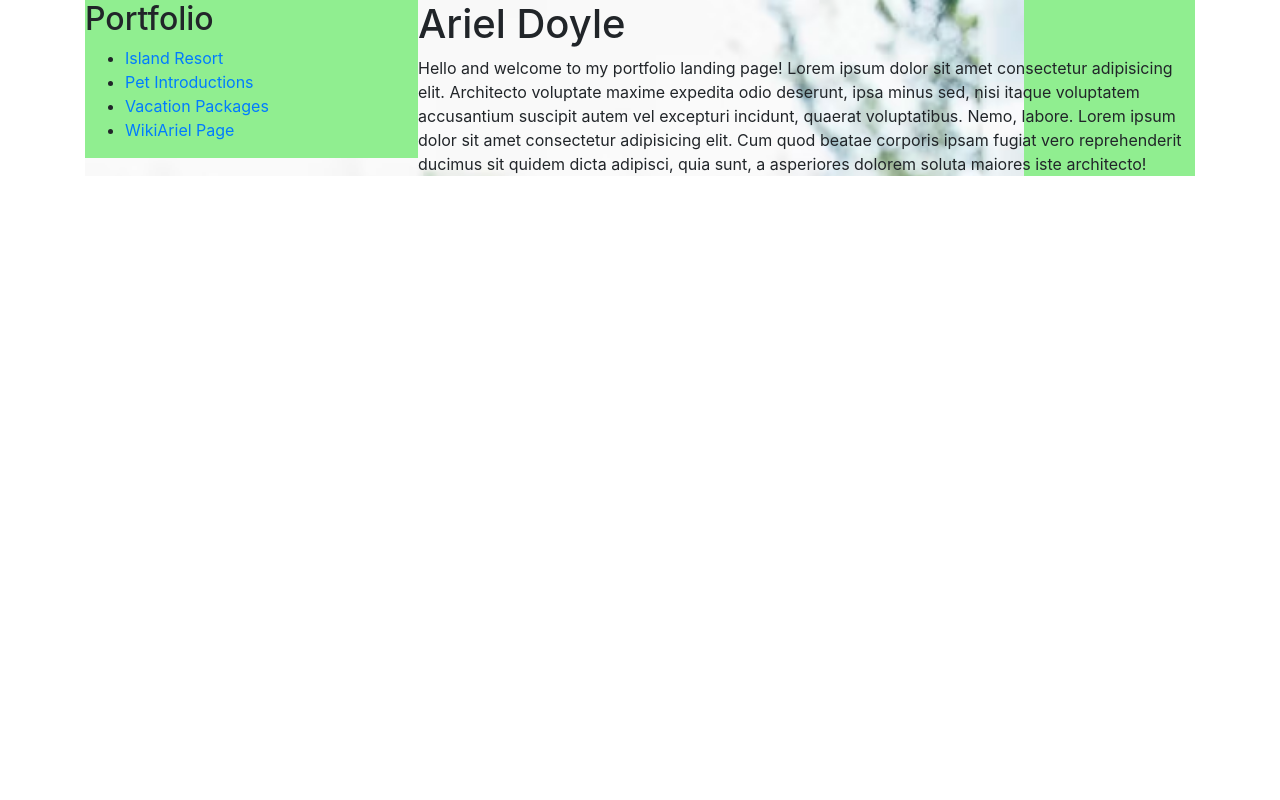
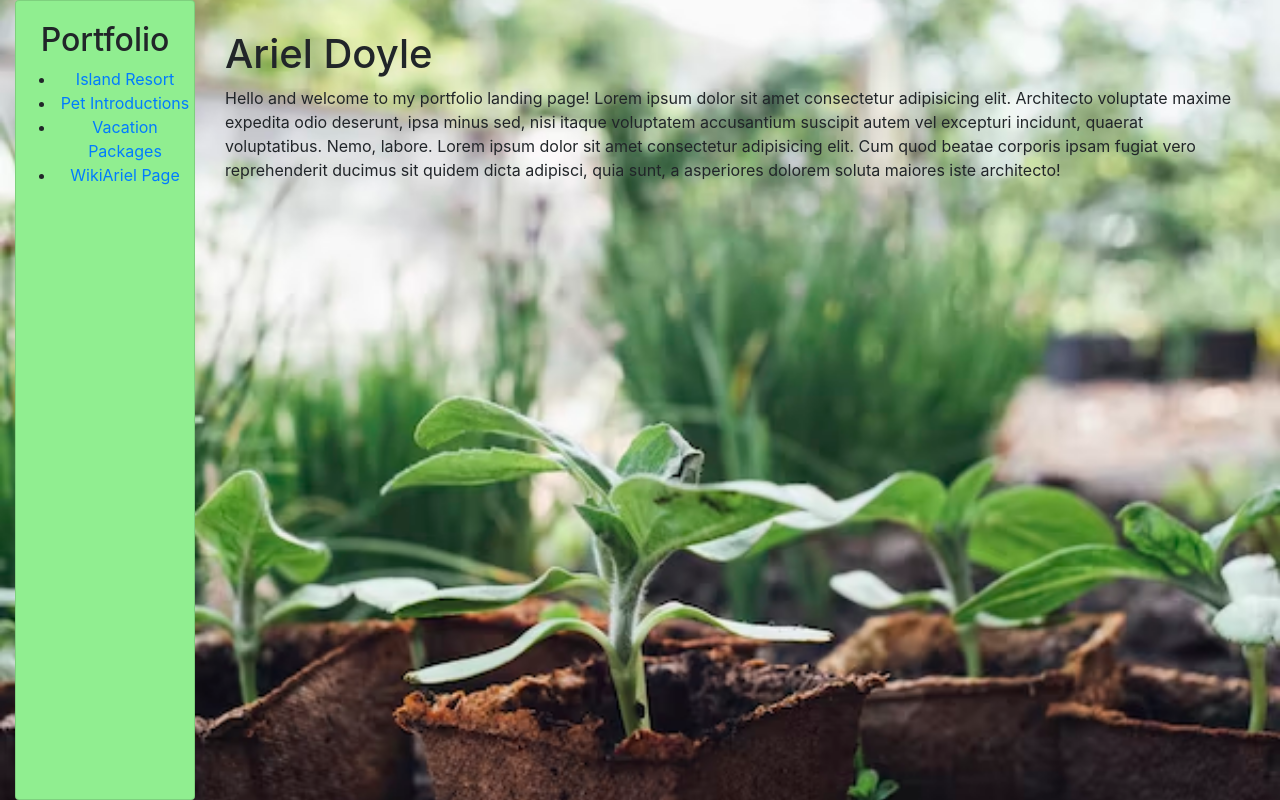
Before and after one commit to Ariel-Doyle/Portfolio, a plain HTML site: page index.html in a window 1280 px wide. Drawn offline with Linux system fonts and the light colour scheme.

Commit message:
add full height to sidebar, margin and oadding elements to main text.

```diff
--- a/css/styles.css
+++ b/css/styles.css
@@ -1,14 +1,19 @@
+html body {
+  background: url('../img/young_tranplants.avif') no-repeat center center fixed;
+  -webkit-background-size: cover;
+  background-size: cover;
+}
+
 .sidebar {
-  width: 30%;
-  float: left;
+  height: 100%;
+  width: 180px;
+  position: fixed;
   background-color: lightgreen;
-  border: 5px;
+  padding-top: 20px;
+  text-align: center;
 }
 
 .main {
-  background-color: lightgreen;
-  background-image: url('../img/young_tranplants.avif');
-  background-repeat: no-repeat;
-  background-attachment: fixed;
-  background-size: 80%;
+  margin-left: 180px;
+  padding: 30px
 }
--- a/index.html
+++ b/index.html
@@ -6,8 +6,8 @@
   <title>Portfolio Home</title>
 </head>
 <body>
-  <div class="container">
-    <div class="sidebar">
+  <div class="container-fluid">
+    <div class="sidebar card">
       <h2>Portfolio</h2>
       <ul>
         <li>
```
